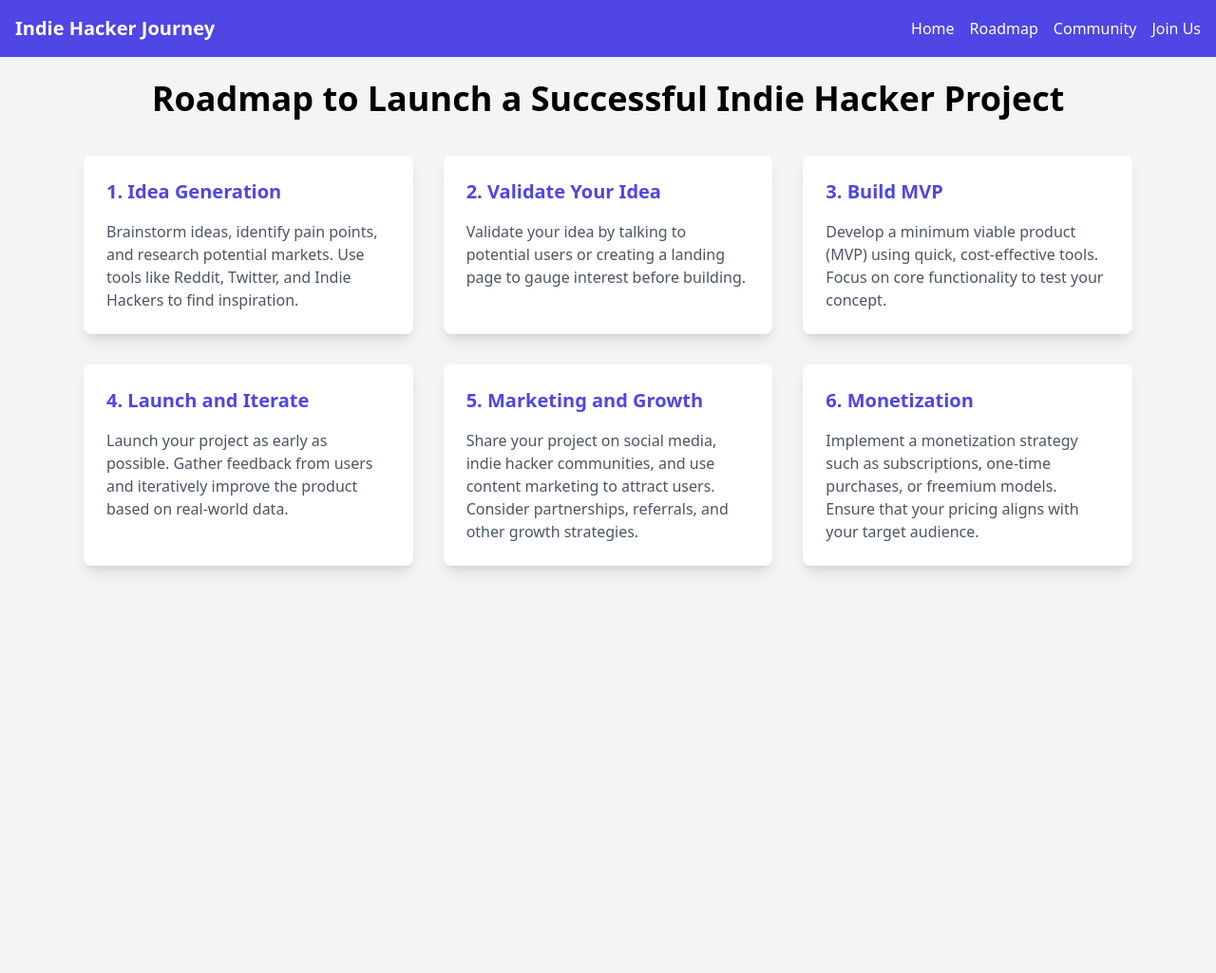
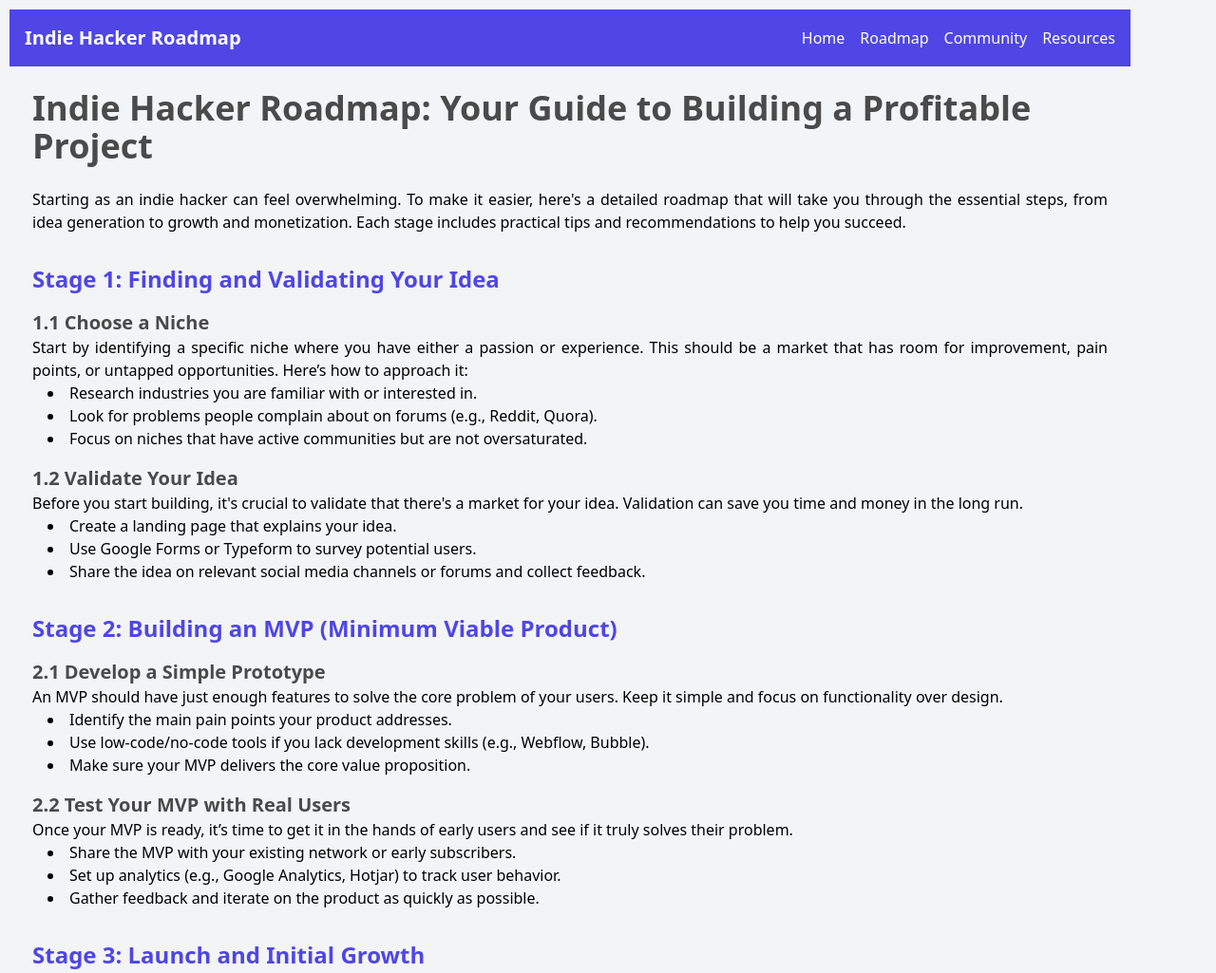
Before and after one commit to romansh/website, a plain HTML site: page roadmap.html in a window 1280 px wide. Shown: the top 1025 px of the page at 95% size. Before the commit the page ends 800 px from the top, so only its background shows below. Drawn offline with nearby package versions, Linux system fonts and the light colour scheme.

Commit message:
Update roadmap.html (more detailed roadmap)

```diff
--- a/roadmap.html
+++ b/roadmap.html
@@ -1,17 +1,31 @@
 <!DOCTYPE html>
 <html lang="en">
 <head>
-    <meta charset="UTF-8">
-    <meta name="viewport" content="width=device-width, initial-scale=1.0">
-    <title>Indie Hacker Roadmap</title>
-    <script src="https://cdn.tailwindcss.com"></script>
+  <meta charset="UTF-8">
+  <meta name="viewport" content="width=device-width, initial-scale=1">
+  <title>Indie Hacker Roadmap: Step-by-Step Guide to Success</title>
+  <script src="https://cdn.tailwindcss.com"></script>
+  <style>
+    body {
+      margin: 0 auto;
+      max-width: 1200px;
+      padding: 10px;
+      font-size: 16px;
+    }
+    p {
+      text-align: justify;
+    }
+    h1, h2, h3 {
+      color: #4a4a4a;
+    }
+  </style>
 </head>
 <body class="bg-gray-100">
 
   <!-- Navbar -->
   <nav class="bg-indigo-600 p-4">
     <div class="container mx-auto flex justify-between items-center">
-      <a href="/" class="text-white text-xl font-bold">Indie Hacker Journey</a>
+      <a href="/" class="text-white text-xl font-bold">Indie Hacker Roadmap</a>
       <ul class="flex space-x-4">
         <li>
           <a href="index.html" class="text-white hover:text-gray-300">Home</a>
@@ -23,71 +37,108 @@
           <a href="#community" class="text-white hover:text-gray-300">Community</a>
         </li>
         <li>
-          <a href="#join" class="text-white hover:text-gray-300">Join Us</a>
+          <a href="#resources" class="text-white hover:text-gray-300">Resources</a>
         </li>
       </ul>
     </div>
   </nav>
 
-<div class="max-w-6xl mx-auto p-6">
-    <h1 class="text-4xl font-bold text-center mb-10">Roadmap to Launch a Successful Indie Hacker Project</h1>
+  <!-- Page Content -->
+  <div class="container mx-auto p-6">
+    <h1 class="text-4xl font-bold mb-6">Indie Hacker Roadmap: Your Guide to Building a Profitable Project</h1>
 
-    <div class="grid grid-cols-1 md:grid-cols-3 gap-8">
-        <!-- Step 1 -->
-        <div class="bg-white p-6 rounded-lg shadow-lg">
-            <h2 class="text-xl font-bold mb-4 text-indigo-600">1. Idea Generation</h2>
-            <p class="text-gray-600">
-                Brainstorm ideas, identify pain points, and research potential markets.
-                Use tools like Reddit, Twitter, and Indie Hackers to find inspiration.
-            </p>
-        </div>
+    <p>Starting as an indie hacker can feel overwhelming. To make it easier, here's a detailed roadmap that will take you through the essential steps, from idea generation to growth and monetization. Each stage includes practical tips and recommendations to help you succeed.</p>
 
-        <!-- Step 2 -->
-        <div class="bg-white p-6 rounded-lg shadow-lg">
-            <h2 class="text-xl font-bold mb-4 text-indigo-600">2. Validate Your Idea</h2>
-            <p class="text-gray-600">
-                Validate your idea by talking to potential users or creating a landing page
-                to gauge interest before building.
-            </p>
-        </div>
+    <!-- Stage 1 -->
+    <h2 class="text-2xl font-bold text-indigo-600 mt-8">Stage 1: Finding and Validating Your Idea</h2>
 
-        <!-- Step 3 -->
-        <div class="bg-white p-6 rounded-lg shadow-lg">
-            <h2 class="text-xl font-bold mb-4 text-indigo-600">3. Build MVP</h2>
-            <p class="text-gray-600">
-                Develop a minimum viable product (MVP) using quick, cost-effective tools.
-                Focus on core functionality to test your concept.
-            </p>
-        </div>
+    <h3 class="text-xl font-bold mt-4">1.1 Choose a Niche</h3>
+    <p>Start by identifying a specific niche where you have either a passion or experience. This should be a market that has room for improvement, pain points, or untapped opportunities. Here’s how to approach it:</p>
+    <ul class="list-disc list-inside ml-4">
+      <li>Research industries you are familiar with or interested in.</li>
+      <li>Look for problems people complain about on forums (e.g., Reddit, Quora).</li>
+      <li>Focus on niches that have active communities but are not oversaturated.</li>
+    </ul>
 
-        <!-- Step 4 -->
-        <div class="bg-white p-6 rounded-lg shadow-lg">
-            <h2 class="text-xl font-bold mb-4 text-indigo-600">4. Launch and Iterate</h2>
-            <p class="text-gray-600">
-                Launch your project as early as possible. Gather feedback from users
-                and iteratively improve the product based on real-world data.
-            </p>
-        </div>
+    <h3 class="text-xl font-bold mt-4">1.2 Validate Your Idea</h3>
+    <p>Before you start building, it's crucial to validate that there's a market for your idea. Validation can save you time and money in the long run.</p>
+    <ul class="list-disc list-inside ml-4">
+      <li>Create a landing page that explains your idea.</li>
+      <li>Use Google Forms or Typeform to survey potential users.</li>
+      <li>Share the idea on relevant social media channels or forums and collect feedback.</li>
+    </ul>
 
-        <!-- Step 5 -->
-        <div class="bg-white p-6 rounded-lg shadow-lg">
-            <h2 class="text-xl font-bold mb-4 text-indigo-600">5. Marketing and Growth</h2>
-            <p class="text-gray-600">
-                Share your project on social media, indie hacker communities, and use content marketing to attract users.
-                Consider partnerships, referrals, and other growth strategies.
-            </p>
-        </div>
+    <!-- Stage 2 -->
+    <h2 class="text-2xl font-bold text-indigo-600 mt-8">Stage 2: Building an MVP (Minimum Viable Product)</h2>
 
-        <!-- Step 6 -->
-        <div class="bg-white p-6 rounded-lg shadow-lg">
-            <h2 class="text-xl font-bold mb-4 text-indigo-600">6. Monetization</h2>
-            <p class="text-gray-600">
-                Implement a monetization strategy such as subscriptions, one-time purchases, or freemium models.
-                Ensure that your pricing aligns with your target audience.
-            </p>
-        </div>
-    </div>
-</div>
+    <h3 class="text-xl font-bold mt-4">2.1 Develop a Simple Prototype</h3>
+    <p>An MVP should have just enough features to solve the core problem of your users. Keep it simple and focus on functionality over design.</p>
+    <ul class="list-disc list-inside ml-4">
+      <li>Identify the main pain points your product addresses.</li>
+      <li>Use low-code/no-code tools if you lack development skills (e.g., Webflow, Bubble).</li>
+      <li>Make sure your MVP delivers the core value proposition.</li>
+    </ul>
 
-</body>
-</html>
+    <h3 class="text-xl font-bold mt-4">2.2 Test Your MVP with Real Users</h3>
+    <p>Once your MVP is ready, it’s time to get it in the hands of early users and see if it truly solves their problem.</p>
+    <ul class="list-disc list-inside ml-4">
+      <li>Share the MVP with your existing network or early subscribers.</li>
+      <li>Set up analytics (e.g., Google Analytics, Hotjar) to track user behavior.</li>
+      <li>Gather feedback and iterate on the product as quickly as possible.</li>
+    </ul>
+
+    <!-- Stage 3 -->
+    <h2 class="text-2xl font-bold text-indigo-600 mt-8">Stage 3: Launch and Initial Growth</h2>
+
+    <h3 class="text-xl font-bold mt-4">3.1 Launch Your Product</h3>
+    <p>Once your MVP has been refined through user feedback, it’s time to launch publicly. This is your first chance to make an impression, so be strategic.</p>
+    <ul class="list-disc list-inside ml-4">
+      <li>Launch on relevant platforms like Product Hunt, Hacker News, or Reddit.</li>
+      <li>Use email marketing to reach out to your waiting list or early users.</li>
+      <li>Create a sense of urgency with time-limited offers or bonuses for early adopters.</li>
+    </ul>
+
+    <h3 class="text-xl font-bold mt-4">3.2 Focus on Initial Growth</h3>
+    <p>In the early stages, your goal is to attract your first paying customers and build momentum.</p>
+    <ul class="list-disc list-inside ml-4">
+      <li>Leverage content marketing (blog posts, social media) to drive traffic.</li>
+      <li>Use early users as case studies or testimonials to build credibility.</li>
+      <li>Explore partnerships or collaborations with influencers in your niche.</li>
+    </ul>
+
+    <!-- Stage 4 -->
+    <h2 class="text-2xl font-bold text-indigo-600 mt-8">Stage 4: Scaling and Monetization</h2>
+
+    <h3 class="text-xl font-bold mt-4">4.1 Start Monetizing</h3>
+    <p>As your user base grows, it’s time to implement monetization strategies to generate revenue.</p>
+    <ul class="list-disc list-inside ml-4">
+      <li>Choose a pricing model (subscription, one-time purchase, freemium).</li>
+      <li>Offer a free trial to attract more users and convert them into paying customers.</li>
+      <li>Continuously refine your pricing based on feedback and market research.</li>
+    </ul>
+
+    <h3 class="text-xl font-bold mt-4">4.2 Automate and Scale</h3>
+    <p>Once revenue starts flowing in, focus on automating processes to free up your time and enable scalability.</p>
+    <ul class="list-disc list-inside ml-4">
+      <li>Automate customer support with chatbots or helpdesk platforms.</li>
+      <li>Set up automated marketing (email sequences, ads) to drive new customers.</li>
+      <li>Consider hiring freelancers or using SaaS tools to handle repetitive tasks.</li>
+    </ul>
+
+    <!-- Stage 5 -->
+    <h2 class="text-2xl font-bold text-indigo-600 mt-8">Stage 5: Long-Term Growth and Optimization</h2>
+
+    <h3 class="text-xl font-bold mt-4">5.1 Improve User Retention</h3>
+    <p>It's more profitable to retain existing customers than to constantly acquire new ones. Focus on providing value to keep users engaged.</p>
+    <ul class="list-disc list-inside ml-4">
+      <li>Introduce loyalty programs or discounts for long-term customers.</li>
+      <li>Regularly update the product with new features or improvements.</li>
+      <li>Gather user feedback to ensure you're meeting their evolving needs.</li>
+    </ul>
+
+    <h3 class="text-xl font-bold mt-4">5.2 Analyze and Optimize</h3>
+    <p>As your business grows, it's essential to continually optimize every aspect of your operation.</p>
+    <ul class="list-disc list-inside ml-4">
+      <li>Track key performance indicators (KPIs) such as churn rate, customer lifetime value, and acquisition costs.</li>
+      <li>A/B test marketing strategies, pricing models, and product features.</li>
+      <li>Stay on top of industry trends and
```
